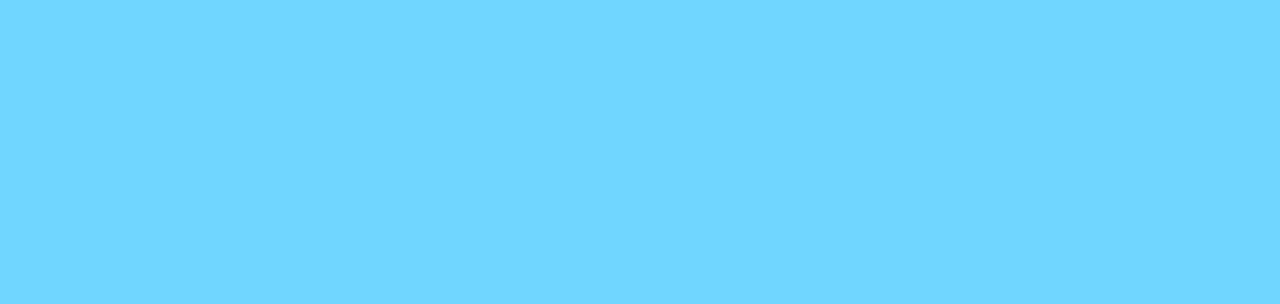
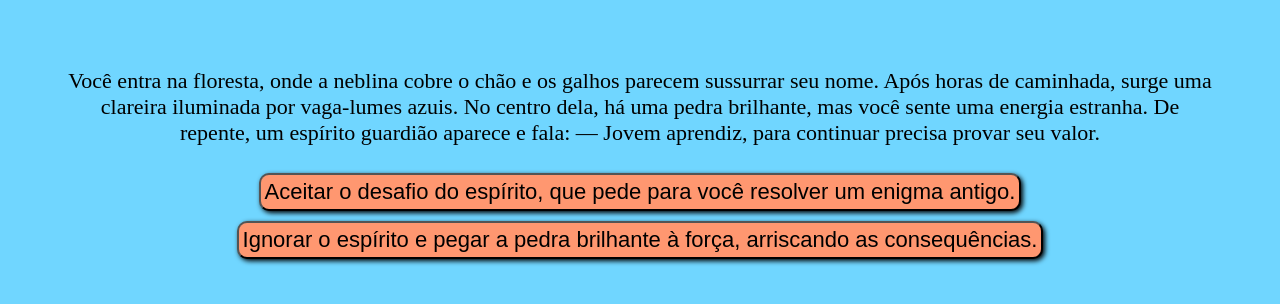
Before and after one commit to teotoniojr/2025-1a-voce-decide, a plain HTML site: page index.html in a window 1280 px wide. Both pictures are taken after a click on the button 640 px from the left and 218 px from the top of the page. Drawn offline with Linux system fonts and the light colour scheme.

Commit message:
Add files via upload

```diff
--- a/script.js
+++ b/script.js
@@ -3,9 +3,9 @@ const avanca = document.querySelectorAll('.btn-proximo')
 avanca.forEach(button => {
     button.addEventListener('click', function(){
         const atual = document.querySelector('.ativo')
-        const proximoPasso = 'passo-' + this.getAttribute('data-proximo')
+         const proximoPasso = 'passo-' + this.getAttribute('data-proximo')
 
         atual.classList.remove('ativo')
-        document.getElementById(proximoPasso).classList.add('.ativo')
+        document.getElementById(proximoPasso).classList.add('ativo')
     })
 })
```
Also changed, not shown: index.html (+1 -1 lines).
